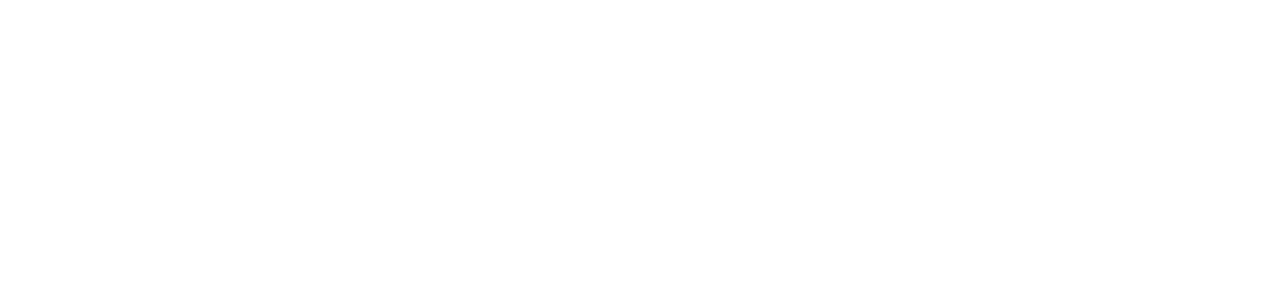
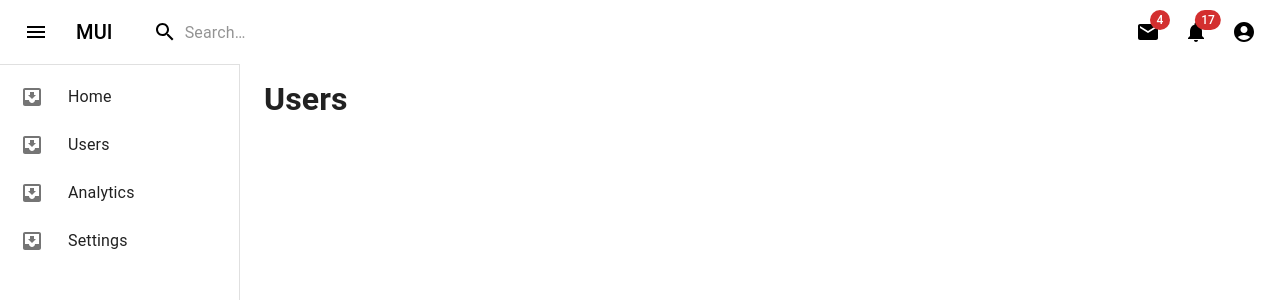
Before and after one commit to shubhamsinha21/UDashboard, a React (Create React App) app: page /users in a window 1280 px wide. Before the commit this address had no page. Shown: the top 300 px of the page. Built offline with nearby package versions, Linux system fonts and the light colour scheme.

Commit message:
about -> users + analytics page

```diff
--- a/src/App.js
+++ b/src/App.js
@@ -1,15 +1,17 @@
 // import React from 'react';
 import { Routes, Route, BrowserRouter } from 'react-router-dom'
 import Home from './pages/Home';
-import About from './pages/About';
+import Users from './pages/Users';
 import Settings from './pages/Settings';
+import Analytics from './pages/Analytics';
 function App() {
   return (
     <>
       <BrowserRouter>
         <Routes>
           <Route path='/' exact element={<Home />}></Route>
-          <Route path='/about' exact element={<About />}></Route>
+          <Route path='/users' exact element={<Users />}></Route>
+          <Route path='/analytics' exact element={<Analytics />}></Route>
           <Route path='/settings' exact element={<Settings />}></Route>
         </Routes>
       </BrowserRouter>
--- a/src/charts/Barchart.jsx
+++ b/src/charts/Barchart.jsx
@@ -7,6 +7,10 @@
   ["2015", 1170, 460, 250],
   ["2016", 660, 1120, 300],
   ["2017", 1030, 540, 350],
+  ["2018", 1100, 760, 220],
+  ["2019", 1000, 200, 850],
+  ["2020", 900, 850, 550],
+  ["2021", 830, 600, 450],
 ];
 
 export const options = {
@@ -14,6 +18,7 @@
     title: "Company Performance",
     subtitle: "Sales, Expenses, and Profit: 2014-2017",
   },
+  colors: ["#1c8a81", "#bdc94b", "#ff9c8d"],
 };
 
 export default function Barchart() {
@@ -21,7 +26,7 @@
     <Chart
       chartType="Bar"
       width="100%"
-      height="400px"
+      height="350px"
       data={data}
       options={options}
     />
--- a/src/components/Sidenav.jsx
+++ b/src/components/Sidenav.jsx
@@ -115,7 +115,7 @@
           <ListItem
             disablePadding
             sx={{ display: "block" }}
-            onClick={() => navigate("about")}
+            onClick={() => navigate("/users")}
           >
             <ListItemButton
               sx={{
@@ -133,7 +133,35 @@
               >
                 <InboxIcon />
               </ListItemIcon>
-              <ListItemText primary="About" sx={{ opacity: open ? 1 : 0 }} />
+              <ListItemText primary="Users" sx={{ opacity: open ? 1 : 0 }} />
+            </ListItemButton>
+          </ListItem>
+
+          <ListItem
+            disablePadding
+            sx={{ display: "block" }}
+            onClick={() => navigate("/analytics")}
+          >
+            <ListItemButton
+              sx={{
+                minHeight: 48,
+                justifyContent: open ? "initial" : "center",
+                px: 2.5,
+              }}
+            >
+              <ListItemIcon
+                sx={{
+                  minWidth: 0,
+                  mr: open ? 3 : "auto",
+                  justifyContent: "center",
+                }}
+              >
+                <InboxIcon />
+              </ListItemIcon>
+              <ListItemText
+                primary="Analytics"
+                sx={{ opacity: open ? 1 : 0 }}
+              />
             </ListItemButton>
           </ListItem>
 
--- a/src/pages/About.jsx
+++ b/src/pages/Analytics.jsx
@@ -10,7 +10,7 @@
       <Box sx={{ display: "flex" }}>
         <Sidenav />
         <Box component="main" sx={{ flexGrow: 1, p: 3 }}>
-          <h1>About</h1>
+          <h1>Analytics</h1>
         </Box>
       </Box>
     </>
--- /dev/null
+++ b/src/pages/Users.jsx
@@ -0,0 +1,18 @@
+import Sidenav from "../components/Sidenav";
+import { Box } from "@mui/material";
+import Navbar from "../components/Navbar";
+
+export default function About() {
+  return (
+    <>
+      <Navbar />
+      <Box height={30} />
+      <Box sx={{ display: "flex" }}>
+        <Sidenav />
+        <Box component="main" sx={{ flexGrow: 1, p: 3 }}>
+          <h1>Users</h1>
+        </Box>
+      </Box>
+    </>
+  );
+}
```
